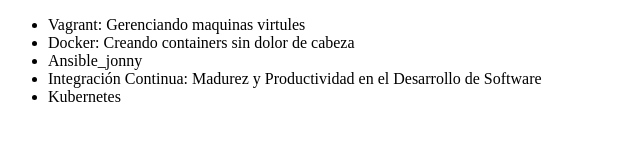
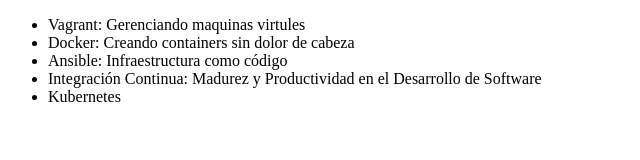
Before and after one commit to JonnyAAB/alura-git, a plain HTML site: page index.html in a window 1280 px wide. Shown: the whole page, without its empty margins (0-640 px from the left). Drawn offline with Linux system fonts and the light colour scheme.

Commit message:
Cambiando el nombre del curso de Ansible

```diff
--- a/index.html
+++ b/index.html
@@ -9,7 +9,7 @@
         <ul>
             <li>Vagrant: Gerenciando maquinas virtules</li>
             <li>Docker: Creando containers sin dolor de cabeza</li>
-            <li>Ansible_jonny</li>
+            <li>Ansible: Infraestructura como código</li>
             <li>Integración Continua: Madurez y Productividad en el Desarrollo de Software</li>
             <li>Kubernetes</li>
         </ul>
```
